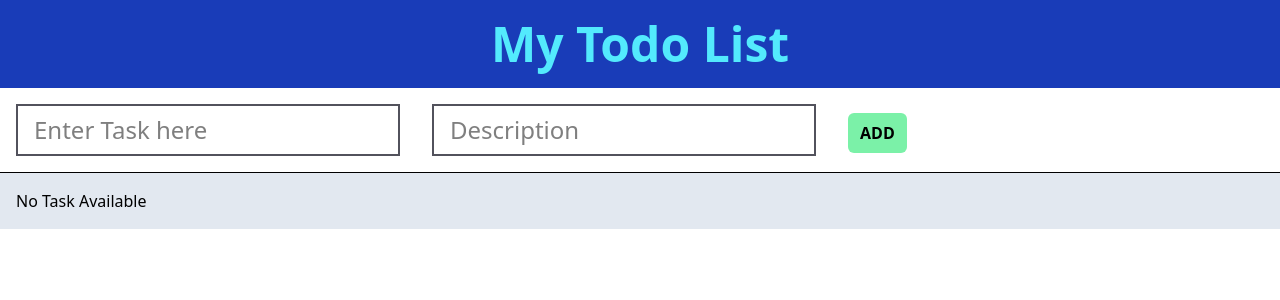
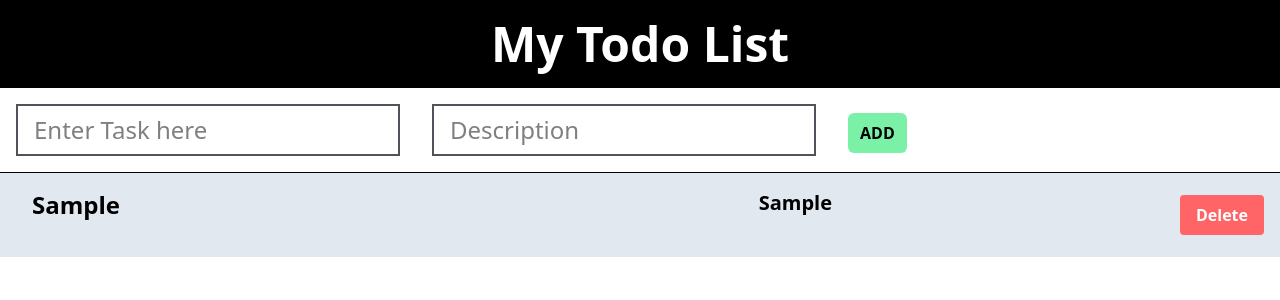
Before and after one commit to Shafay-Ahmed-1/to-do-app, a Next.js app: page / in a window 1280 px wide. Both pictures are taken after typing "Sample", "Sample" into the empty fields and a click on the button "ADD". Shown: the top 300 px of the page. Built offline with nearby package versions, Linux system fonts and the light colour scheme.

Commit message:
data shows in table . delete button added.

```diff
--- a/app/page.js
+++ b/app/page.js
@@ -1,38 +1,68 @@
-"use client"
-import React, { useState } from 'react'
+"use client";
+import React, { useState } from "react";
 
 const page = () => {
   const [title, settitle] = useState("");
   const [desc, setdesc] = useState("");
   const [mainTask, setMainTask] = useState([]);
   const submitHandler = (e) => {
-    e.preventDefault()
-    setMainTask([...mainTask, { title, desc }])
+    e.preventDefault();
+    setMainTask([...mainTask, { title, desc }]);
 
-    settitle("")
-    setdesc("")
-    console.log(mainTask)
+    settitle("");
+    setdesc("");
+    console.log(mainTask);
+  };
+  let deleteHandler = (i) => {
+    let copyTask = [...mainTask]
+    copyTask.splice(i, 1)
+    setMainTask(copyTask)
   }
-  let renderTask = <h2>No Task Available</h2>
+  let renderTask = <h2>No Task Available</h2>;
+  if (mainTask.length > 0) {
+    renderTask = mainTask.map((t, i) => {
+      return (
+        <li className="flex items-center justify-between">
+          <div className="flex justify-between pl-4 pr-4 mb-5 w-2/3">
+            <h5 className="text-2xl font-semibold">{t.title}</h5>
+            <h6 className="text-xl font-semibold">{t.desc}</h6>
+          </div>
+          <button
+            onClick={() => deleteHandler(i)}
+            className="hover:bg-red-700 bg-red-400 text-white px-4 py-2 rounded font-bold" > Delete</button>
+        </li >
+      )
+    });
+  }
 
   return (
     <div>
       <>
-        <h1 className="bg-blue-800 text-cyan-300 p-5 font-bold text-center text-5xl">My Todo List</h1>
+        <h1 className="bg-black text-white p-5 font-bold text-center text-5xl">
+          My Todo List
+        </h1>
         <form onSubmit={submitHandler}>
-          <input type="text"
+          <input
+            type="text"
             className="text-2xl border-zinc-600 border-2 m-4 px-4 py-2"
             placeholder="Enter Task here"
             value={title}
-            onChange={(e) => { settitle(e.target.value) }} />
-          <input type="text"
+            onChange={(e) => {
+              settitle(e.target.value);
+            }}
+          />
+          <input
+            type="text"
             className="text-2xl border-zinc-600 border-2 m-4 px-4 py-2"
             placeholder="Description"
             value={desc}
-            onChange={(e) => { setdesc(e.target.value) }} />
+            onChange={(e) => {
+              setdesc(e.target.value);
+            }}
+          />
           <button className="bg-green-300 hover:bg-green-500 font-semibold px-3 py-2 rounded-md m-4">
-            ADD</button>
-
+            ADD
+          </button>
         </form>
         <hr />
         <div className="p-4 bg-slate-200">
@@ -40,7 +70,7 @@ const page = () => {
         </div>
       </>
     </div>
-  )
-}
+  );
+};
 
-export default page
+export default page;
```
